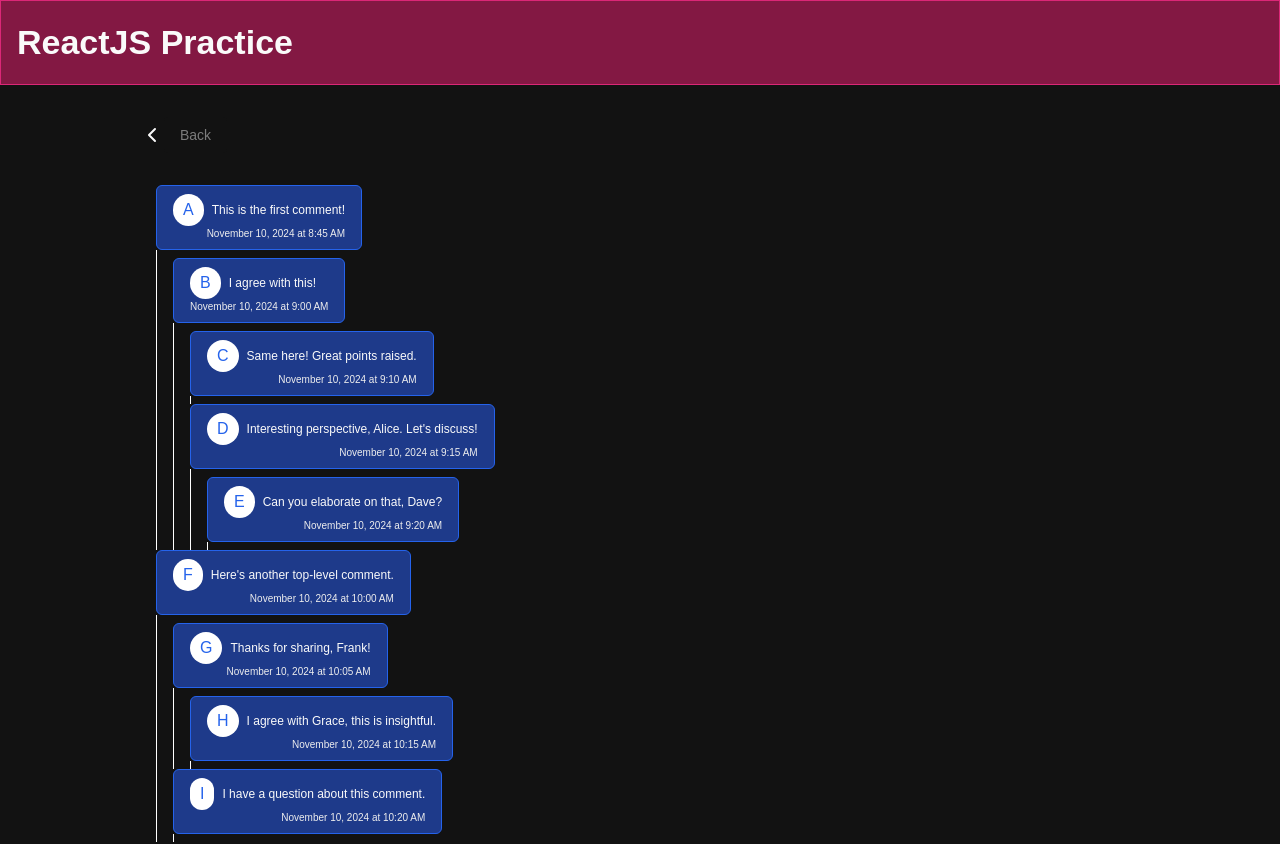
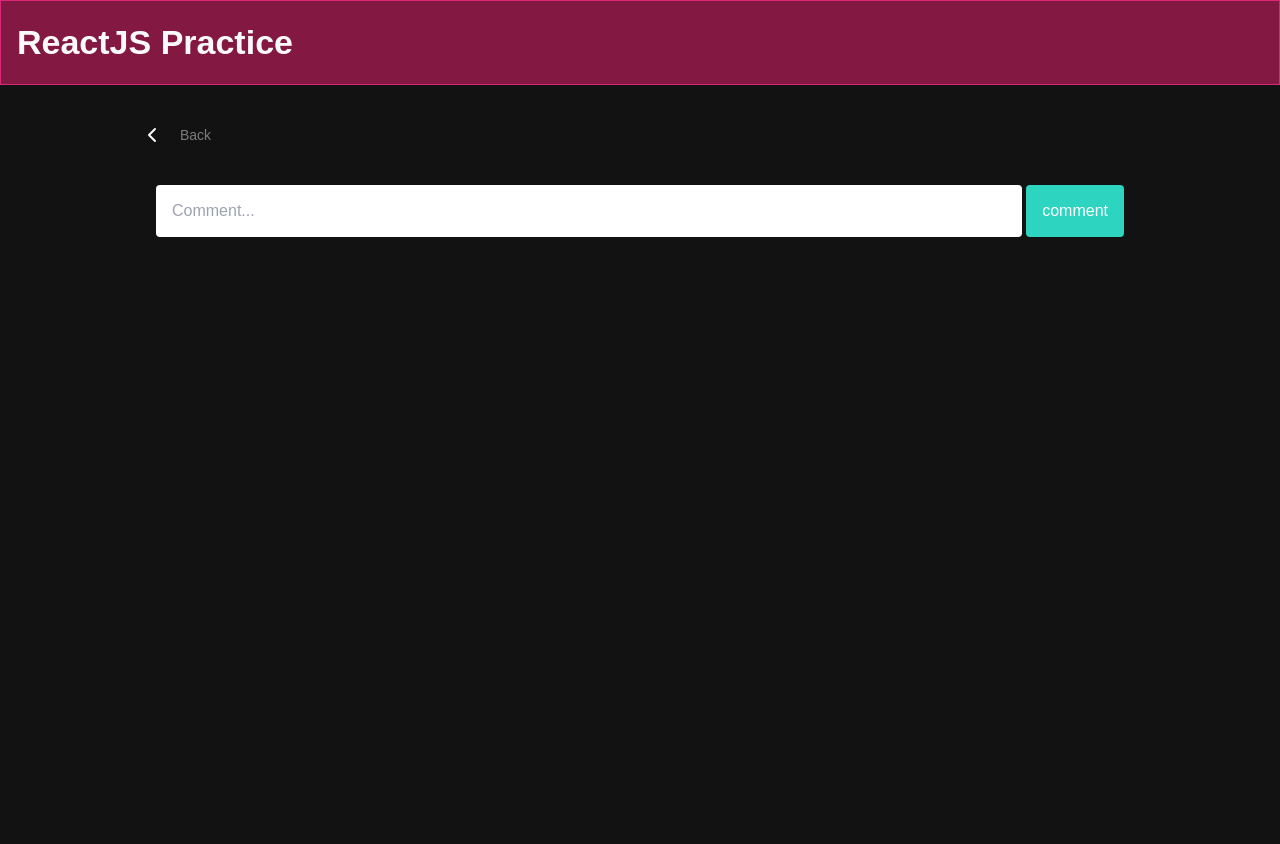
Before and after one commit to AzadTom/AzadReact-Practice, a React (Vite) app: page /nested-comment in a window 1280 px wide. Shown: the top 844 px of the page. After the commit the page ends 800 px from the top, so only its background shows below. Built offline with nearby package versions, Linux system fonts and the light colour scheme.

Commit message:
added nested comment

```diff
--- a/package.json
+++ b/package.json
@@ -27,6 +27,7 @@
     "react-intersection-observer": "^9.13.1",
     "react-router-dom": "^6.26.2",
     "tailwind-merge": "^2.6.0",
+    "uuid": "^11.0.5",
     "zod": "^3.24.1"
   },
   "devDependencies": {
--- a/src/components/Comment/CommenItem.tsx
+++ b/src/components/Comment/CommenItem.tsx
@@ -1,37 +1,65 @@
-import { Fragment } from "react/jsx-runtime";
+import {useState } from "react";
 import { TComment } from "../../constants/constant";
 import { formatTimestamp } from "../../constants/constant";
 
-const CommenItem = (props: TComment) => {
-  const { author, content, replies, timestamp } = props;
+type CommenItemProps = TComment & {
+  handleReply: (id: string, reply: string) => void;
+};
+
+const CommenItem = (props: CommenItemProps) => {
+  const { id, author, content, replies, timestamp } = props;
+
+  const [reply,setReply] = useState<string>("");
+  // const[show,setShow] = useState(false);
+  const handleReply = (replyId:string,message:string) => {
+    console.log("message:",message);
+    props.handleReply(replyId, message);
+    setReply("");
+  };
 
   return (
-    <Fragment>
-      <section className="px-4 py-2 rounded-md bg-blue-900 border border-blue-600 w-[max-content]">
+    <section className="w-full flex flex-col">
+      <section className="px-4 py-2 rounded-md bg-white text-black">
         <div className="flex gap-2 items-center">
-          <h2 className="px-2.5 py-1 rounded-full bg-white text-blue-600 flex justify-center items-center font-medium">
+          <h2 className="px-2.5 py-1 rounded-full bg-black text-blue-600 flex justify-center items-center font-medium">
             {author.charAt(0)}
           </h2>
           <p className="text-xs">{content}</p>
         </div>
-        <p className="text-[10px] text-end text-[#EEEEEE]">
+        <p className="text-[10px] text-end text-slate-400">
           {formatTimestamp(timestamp)}
         </p>
+        <div className="flex items-center gap-1 my-2">
+          <input
+            value={reply}
+            onChange={(e)=> setReply(e.target.value)}
+            type="text"
+            className="w-full h-[42px] px-4 py-2 text-black rounded"
+            placeholder="Reply..."
+          />
+          <button
+            className="px-4 py-2 text-white bg-teal-400 h-[42px] rounded hover:bg-teal-600"
+            onClick={()=> handleReply(id,reply)}
+          >
+            Reply
+          </button>
+        </div>
       </section>
-      <section className="flex">
-        <div className="flex">
-          <div className="w-[1px] h-auto bg-white"></div>
-          <div className="w-4 h-auto">
-             <div className=""></div>
-          </div>
-        </div>
-        <div className="flex flex-col mt-2">
+
+      {/* reply */}
+      <section className="flex relative">
+        {/* <div className="text-[10px] bg-teal-600 rounded-full absolute top-2 left-0 size-[15px] flex justify-center items-center">+</div> */}
+        <div className="w-[1px] h-auto bg-white ml-2"></div>
+        <div className="w-full flex flex-col mt-2">
           {replies.map((item) => (
-            <CommenItem {...item} />
+            <div className="flex">
+              <div className="size-[24px] border-b-[1px] border-l-[1px]  border-white rounded-bl-[50px]"></div>
+              <CommenItem {...item} handleReply={()=> handleReply(item.id,reply)} />
+            </div>
           ))}
         </div>
       </section>
-    </Fragment>
+    </section>
   );
 };
 
--- a/src/components/Comment/CommentContainer.tsx
+++ b/src/components/Comment/CommentContainer.tsx
@@ -1,20 +1,84 @@
-import commentsData, { TComment } from "../../constants/constant"
-import FlatList from "../../Hoc/FlatList"
-import CommenItem from "./CommenItem"
+import { useRef, useState } from "react";
+import { v4 as uuid } from "uuid";
+import  { TComment,commentsData1 } from "../../constants/constant";
+import FlatList from "../../Hoc/FlatList";
+import CommenItem from "./CommenItem";
 
 const CommentContainer = () => {
+  const [commentList, setCommentList] = useState<TComment[]>(commentsData1);
+  const commentRef = useRef<HTMLInputElement>(null);
+
+  const handleComment = () => {
+    const commentPayload: TComment = {
+      author: "M",
+      content: commentRef.current?.value || "",
+      id: uuid(),
+      replies: [],
+      timestamp: "2024-11-10T09:00:00",
+    };
+    setCommentList((prev: TComment[]) => [commentPayload, ...prev]);
+    if (commentRef.current) {
+      commentRef.current.value = "";
+    }
+  };
+
+  const handleReply = (id: string, reply: string) => {
+    const replyPayload: TComment = {
+      author: "R",
+      content: reply,
+      id: uuid(),
+      replies: [],
+      timestamp: "2024-11-10T09:00:00",
+    };
+
+    setCommentList((prev) =>
+      prev.map((item) => {
+        if (item.id === id) {
+          return { ...item, replies: [replyPayload,...item.replies] };
+        }
+
+        const updatedReplies = item.replies.map((reply) => {
+          if (reply.id === id) {
+            return { ...reply, replies: [replyPayload,...reply.replies] };
+          }
+          return reply;
+        });
+
+        return { ...item, replies: updatedReplies };
+      })
+    );
+
+    console.log(commentList);
+
+  };
 
   return (
     <section className="max-w-[1000px] mx-auto p-4">
       <div className="flex flex-col">
-      <FlatList
-      key="comment-listing"
-       data={commentsData}
-       renderItem={(item:TComment)=>(<CommenItem {...item}/>)}
-      />
+        <div className="flex items-center gap-1 mb-2">
+          <input
+            ref={commentRef}
+            type="text"
+            className="w-full h-[52px] px-4 py-2 text-black rounded"
+            placeholder="Comment..."
+          />
+          <button
+            className="px-4 py-2 text-white bg-teal-400 h-[52px] rounded hover:bg-teal-600"
+            onClick={handleComment}
+          >
+            comment
+          </button>
+        </div>
+        <FlatList
+          key="comment-listing"
+          data={commentList}
+          renderItem={(item: TComment) => (
+            <CommenItem {...item} handleReply={handleReply} />
+          )}
+        />
       </div>
     </section>
-  )
-}
+  );
+};
 
-export default CommentContainer
+export default CommentContainer;
--- a/src/constants/constant.ts
+++ b/src/constants/constant.ts
@@ -1,40 +1,41 @@
 // Define types for comments and nested replies
 export type TComment = {
-    id: number;
+    id: string;
     author: string;
     content: string;
     timestamp: string;
     replies: TComment[]; // Nested replies are of type Comment, allowing for recursive nesting
   };
 
+  export const commentsData1:TComment[] = [];
   const commentsData: TComment[] = [
     {
-      id: 1,
+      id: "1",
       author: "Alice",
       content: "This is the first comment!",
       timestamp: "2024-11-10T08:45:00",
       replies: [
         {
-          id: 2,
+          id: "2",
           author: "Bob",
           content: "I agree with this!",
           timestamp: "2024-11-10T09:00:00",
           replies: [
             {
-              id: 3,
+              id: "3",
               author: "Charlie",
               content: "Same here! Great points raised.",
               timestamp: "2024-11-10T09:10:00",
               replies: []
             },
             {
-              id: 4,
+              id: "4",
               author: "Dave",
               content: "Interesting perspective, Alice. Let's discuss!",
               timestamp: "2024-11-10T09:15:00",
               replies: [
                 {
-                  id: 5,
+                  id: "5",
                   author: "Eve",
                   content: "Can you elaborate on that, Dave?",
                   timestamp: "2024-11-10T09:20:00",
@@ -47,19 +48,19 @@ export type TComment = {
       ]
     },
     {
-      id: 6,
+      id: "6",
       author: "Frank",
       content: "Here's another top-level comment.",
       timestamp: "2024-11-10T10:00:00",
       replies: [
         {
-          id: 7,
+          id: "7",
           author: "Grace",
           content: "Thanks for sharing, Frank!",
           timestamp: "2024-11-10T10:05:00",
           replies: [
             {
-              id: 8,
+              id: "8",
               author: "Hank",
               content: "I agree with Grace, this is insightful.",
               timestamp: "2024-11-10T10:15:00",
@@ -68,7 +69,7 @@ export type TComment = {
           ]
         },
         {
-          id: 9,
+          id: "9",
           author: "Ivy",
           content: "I have a question about this comment.",
           timestamp: "2024-11-10T10:20:00",
--- a/src/pages/NestedComment/NestedComment.tsx
+++ b/src/pages/NestedComment/NestedComment.tsx
@@ -5,21 +5,12 @@ function NestedComment() {
   return (
     <div>
       <GoBack />
-      <CommentContainer />
+      <CommentContainer/>
 
-      <div className="max-w-[1000px] mx-auto p-4">
-        <div className="w-[2px] h-[100px] bg-white"></div>
-        <div className="w-[50px] h-[1px] bg-white"></div>
-      </div>
 
       <div className="max-w-[1000px] mx-auto">
-        {/* <div
-          data-testid="branch-line"
-          className={`box-border h-md bg-white  border-0 border-tone-4 border-solid border-b-[1px] cursor-pointer w-[calc(50%+0.5px)] h-[10px]  border-l-[1px] rounded-bl-[12px]`}
-        /> */}
-
-         <div className="size-[50px]  m-4 border-b-4 border-l-4  border-white rounded-bl-[50px]">
-         </div>
+         {/* <div className="size-[50px]  m-4 border-b-4 border-l-4  border-white rounded-bl-[50px]">
+         </div> */}
       </div>
     </div>
   );
```
Also changed, not shown: 1 other file (tests, documents, lock files or other folders).
